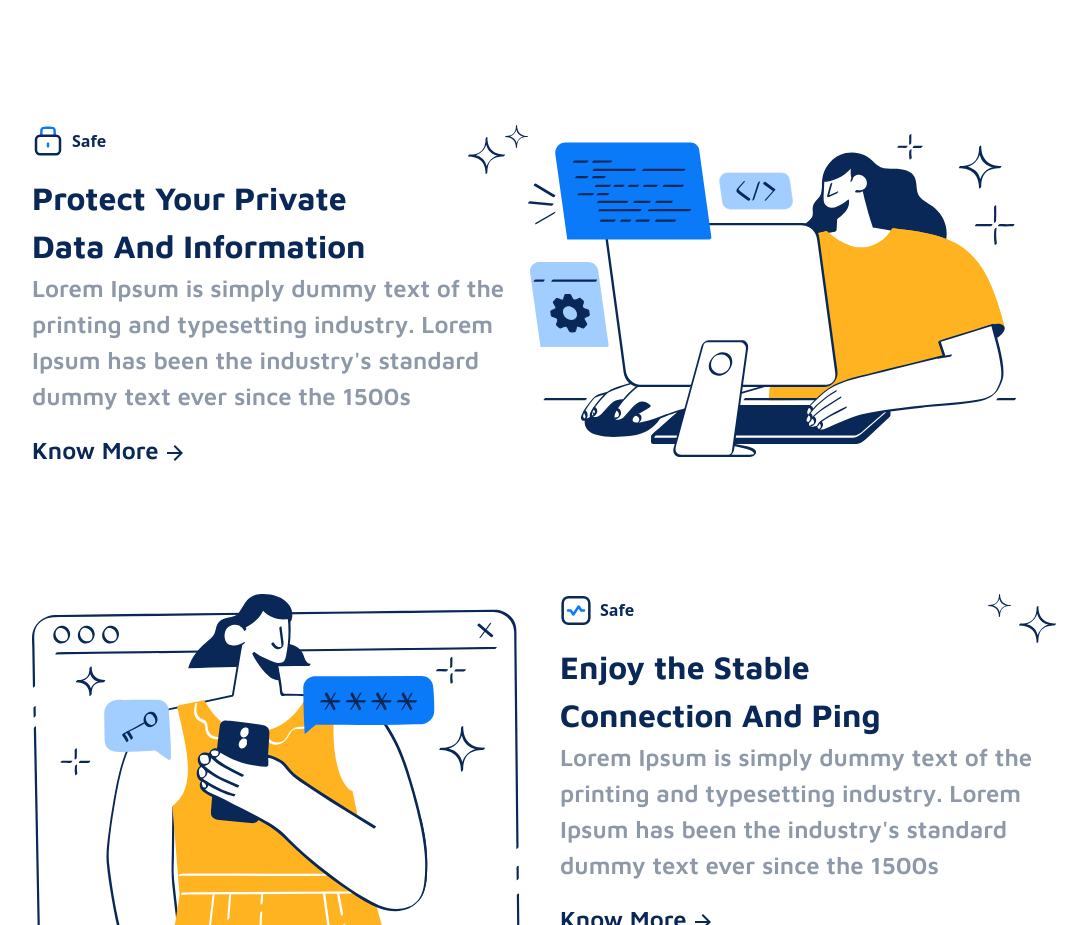
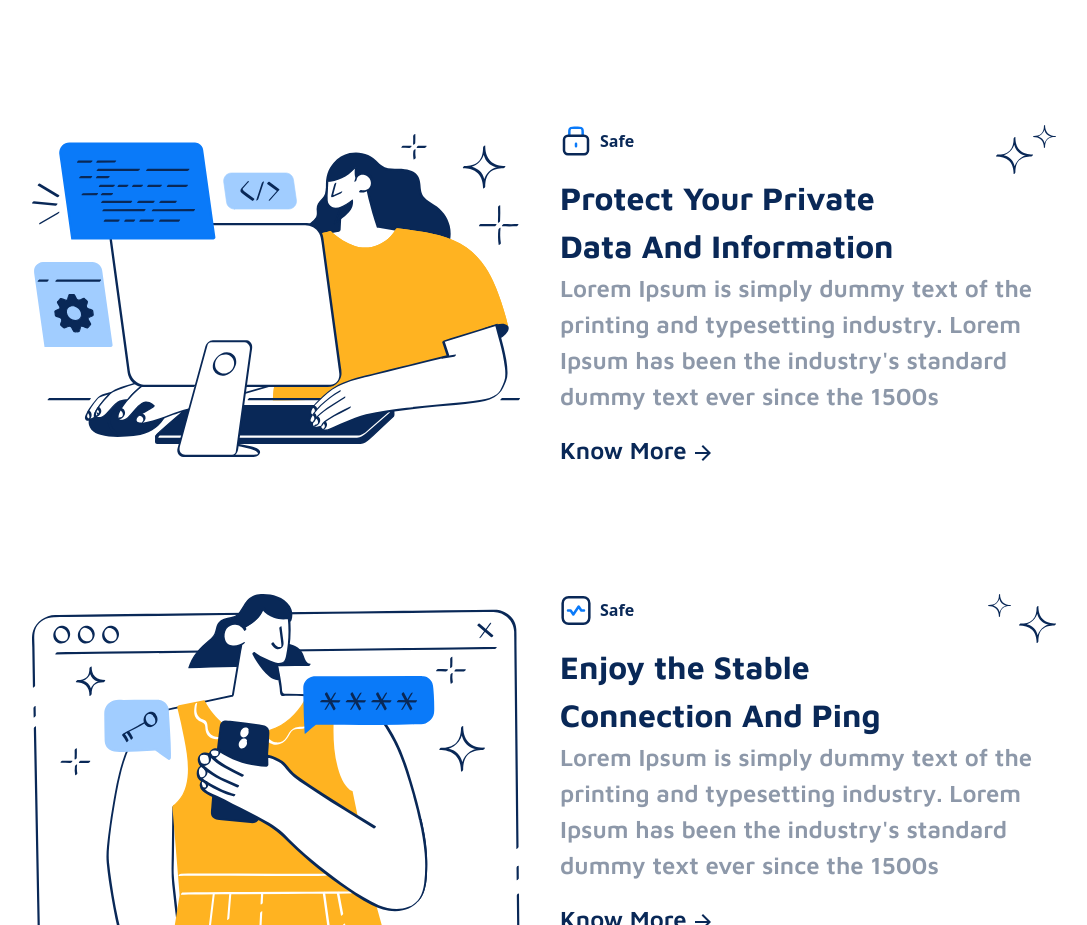
Before and after one commit to Abdullah-146/Vpn, a React (Vite) app: page / in a window 1280 px wide. Shown: the part 1240-2165 px from the top of the page, without its empty margins (96-1183 px from the left). Built offline with nearby package versions, Linux system fonts and the light colour scheme.

Commit message:
Comitted

```diff
--- a/src/Components/Card.jsx
+++ b/src/Components/Card.jsx
@@ -12,8 +12,8 @@ function Card({
 }) {
   return (
     <div
-      className={`flex justify-between lg:my-32 ${
-        reverse ? "lg:flex-row-reverse" : ""
+      className={`flex justify-between md:my-32 ${
+        reverse ? "md:flex-row-reverse" : ""
       }  flex-col lg:flex-row   container    `}
     >
       <img
--- a/src/Components/HomeComponent.jsx
+++ b/src/Components/HomeComponent.jsx
@@ -37,8 +37,8 @@ function HomeComponent({
   return (
     <div
       className={`flex justify-between ${
-        reverse ? "lg:flex-row-reverse " : ""
-      }  flex-col lg:flex-row container mt-16 `}
+        reverse ? "md:flex-row-reverse " : ""
+      }  flex-col md:flex-row container mt-16 `}
     >
       <img src={SVG} alt="computer guy" className="mr-0  mb-4 lg:mb-0" />
       {/* entire second div */}
--- a/src/Components/Slider.jsx
+++ b/src/Components/Slider.jsx
@@ -1,8 +1,5 @@
 import React, { useState } from "react";
 import "../Css/slider.css";
-import Company1 from "../assets/Company1.svg";
-import Company2 from "../assets/Company2.svg";
-import Company3 from "../assets/Company3.svg";
 
 import shield from "../assets/shield.svg";
 import planet from "../assets/planet.svg";
@@ -17,7 +14,6 @@ function SlidingComponent({ icon }) {
     >
       <img src={icon} alt="" className="w-10" />
       <p className="text-[#27223E] text-xl font-semibold ml-3 whitespace-nowrap">
-        {" "}
         Beutiful Ui Design
       </p>
     </div>
```
